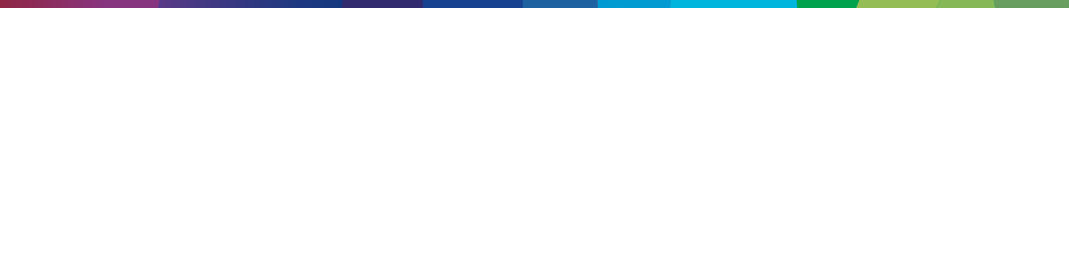
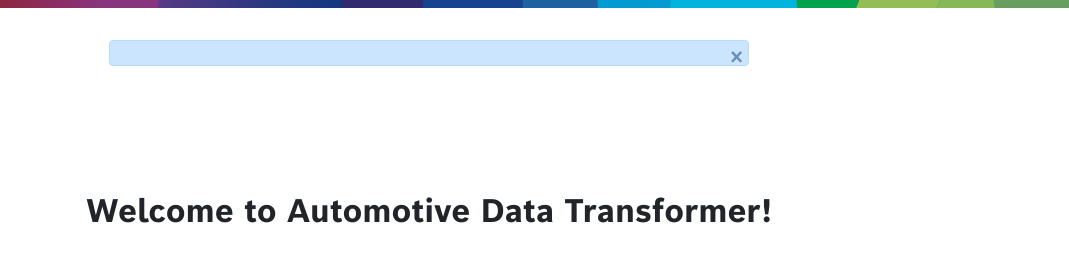
Before and after one commit to aws-samples/aws-marketplace-serverless-saas-integration, a plain HTML site: page web/index.html in a window 1280 px wide. Both pictures are taken after typing "Sample", "Sample", "Sample", "name@example.com" into the empty fields and a click on the button "Register". Shown: the top 253 px of the page, 211-1280 px from the left. Drawn offline with nearby package versions, Linux system fonts and the light colour scheme; no server answers.

Commit message:
added alert styles

```diff
--- a/web/style.css
+++ b/web/style.css
@@ -244,7 +244,18 @@ a:active{
   font-size: 12px;
 }
 
+#alert{
+  position: absolute;
+  width: 50%;
+  left: 25%;
+  top: 5%
+}
 
+.close span{
+  position: absolute;
+  top: -5px;
+  right: 5px
+}
 
 @media (min-width: 768px) {
   .o-footer__bottom {
```
